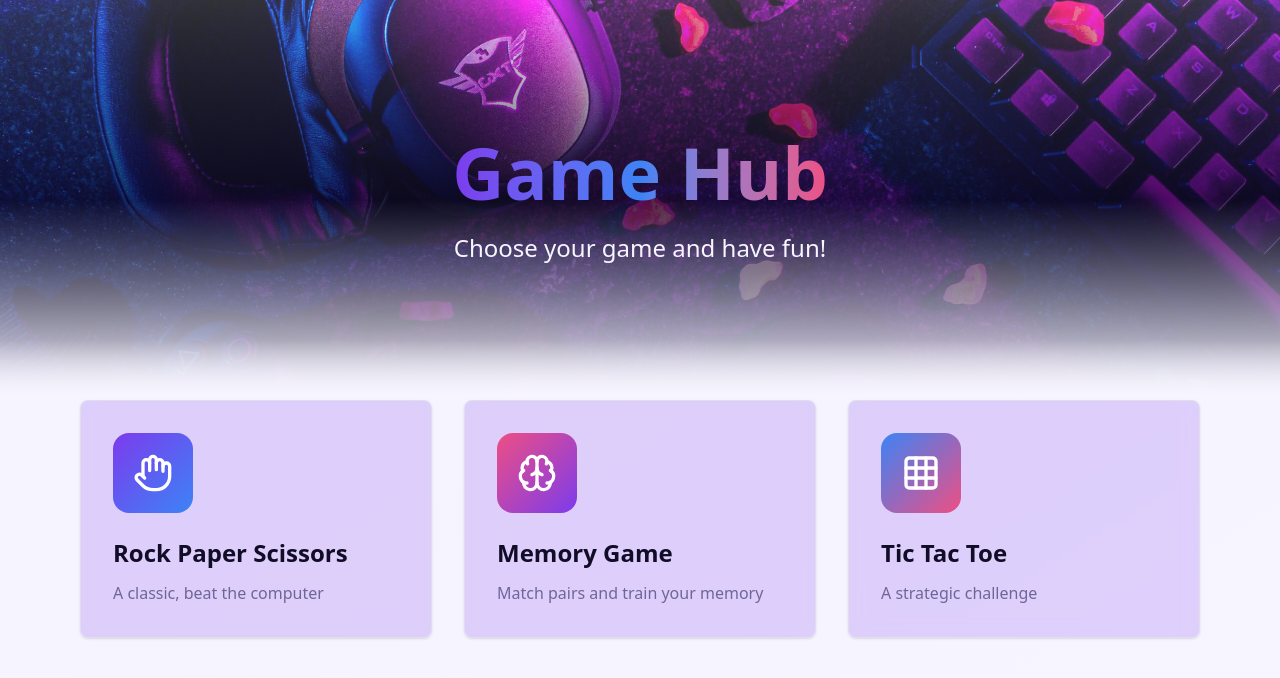
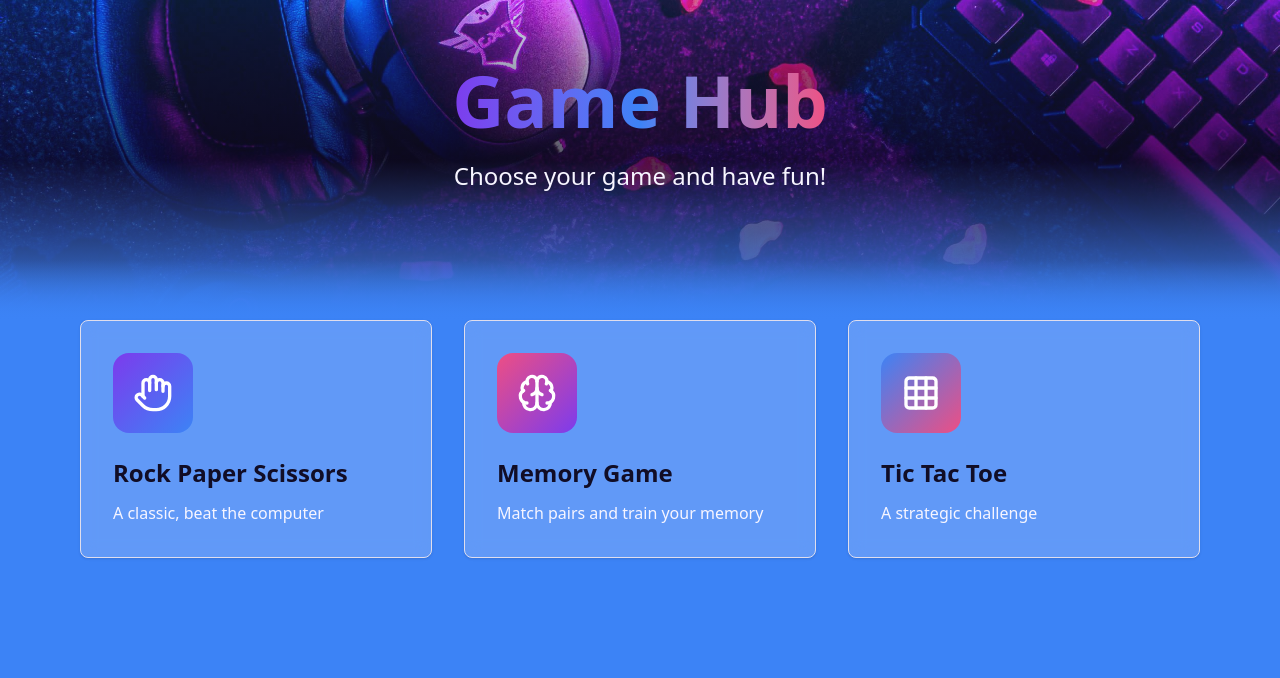
Before and after one commit to Juliasmitjes/game-hub, a React (Vite) app: page / in a window 1280 px wide. Shown: the top 678 px of the page. Built offline with nearby package versions, Linux system fonts and the light colour scheme.

Commit message:
finish index

```diff
--- a/src/components/GameCard.tsx
+++ b/src/components/GameCard.tsx
@@ -13,7 +13,7 @@ interface GameCardProps {
 const GameCard = ({ title, description, icon: Icon, path, gradient }: GameCardProps) => {
   return (
     <Link to={path} className="group">
-      <Card className="overflow-hidden transition-all duration-300 hover:scale-105 hover:shadow-[var(--shadow-game)] bg-primary/20 backdrop-blur-sm">
+      <Card className="overflow-hidden transition-all duration-300 hover:scale-105 hover:shadow-[var(--shadow-game)] bg-background/20 backdrop-blur-sm ">
         <CardContent className="p-8">
           <div
             className="w-20 h-20 rounded-2xl mb-6 flex items-center justify-center transition-transform duration-300 group-hover:scale-110 group-hover:rotate-3"
@@ -22,7 +22,7 @@ const GameCard = ({ title, description, icon: Icon, path, gradient }: GameCardPr
             <Icon className="w-10 h-10 text-primary-foreground" />
           </div>
           <h3 className="text-2xl font-bold mb-3 text-foreground">{title}</h3>
-          <p className="text-muted-foreground">{description}</p>
+          <p className="text-background">{description}</p>
         </CardContent>
       </Card>
     </Link>
--- a/src/pages/Index.tsx
+++ b/src/pages/Index.tsx
@@ -28,18 +28,16 @@ const Index = () => {
   ];
 
   return (
-    <div className="min-h-screen bg-gradient-to-br from-background via-muted/30 to-background">
+    <div className="min-h-screen bg-secondary">
       {/* Hero Section */}
          <div
-            className="relative h-[400px] bg-cover bg-center flex items-center justify-center overflow-hidden"
+          className="relative h-[320px] bg-cover bg-center flex items-start justify-center overflow-hidden"
           style={{ backgroundImage: `url(${heroImage})` }}
         >
-            <div className="absolute inset-0 bg-gradient-to-b from-background/20 via-foreground/70 to-background" />
+          <div className="absolute inset-0 bg-gradient-to-b from-secondary/20 via-foreground/70 to-secondary" />
+          <div className="absolute bottom-0 left-0 right-0 h-15 bg-gradient-to-b from-transparent to-secondary"></div>
 
-            {/* overlay */}
-            <div className="absolute bottom-0 left-0 right-0 h-15 bg-gradient-to-b from-transparent to-background"></div>
-
-            <div className="relative z-10 text-center px-4">
+          <div className="relative z-10 text-center px-4 mt-16">
             <h1 className="text-6xl md:text-7xl font-bold mb-6 bg-gradient-to-r from-primary via-secondary to-accent bg-clip-text text-transparent animate-fade-in">
               Game Hub
             </h1>
```
Lines whose indentation alone changed are shown as unchanged.
